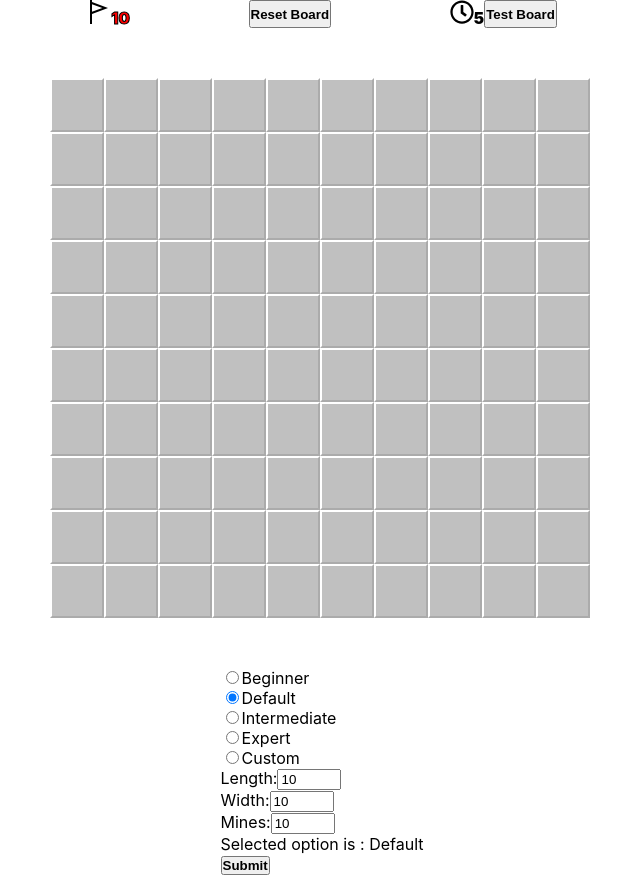
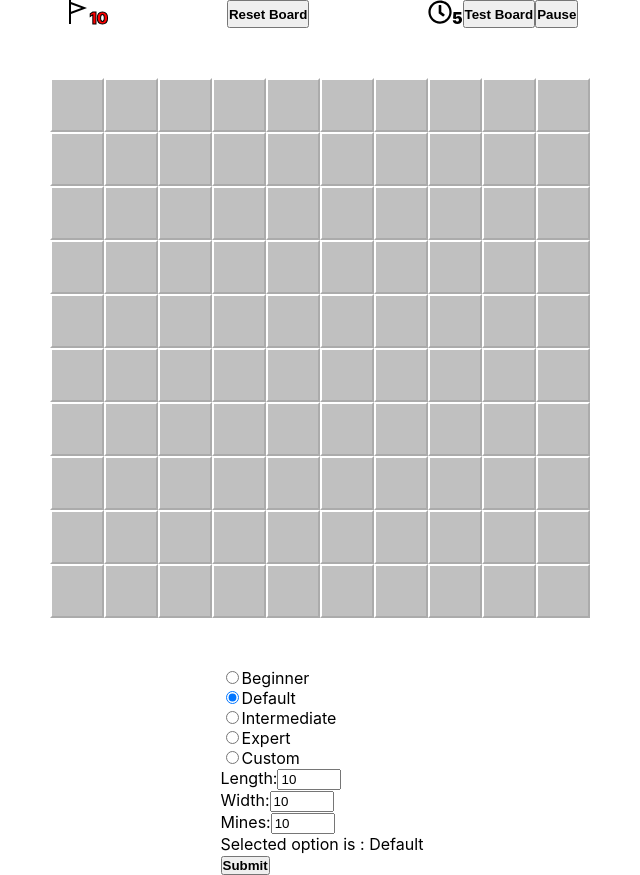
Before and after one commit to jsmithb117/minesweeper, a React (Create React App) app: page / in a window 1280 px wide. Shown: the whole page, without its empty margins (318-958 px from the left). Built offline with nearby package versions, Linux system fonts and the light colour scheme.

Commit message:
Removes an unnecessary import

```diff
--- a/src/components/Display.tsx
+++ b/src/components/Display.tsx
@@ -1,6 +1,6 @@
 import { useDispatch } from 'react-redux';
 import { useAppSelector } from '../features/hooks';
-import { revertBoard, resetWinLoss, setMinesDisplay, testBoard } from '../features/actionCreators';
+import { revertBoard, resetWinLoss, setMinesDisplay, testBoard, pause } from '../features/actionCreators';
 
 const Display = () => {
   const minesDisplay = useAppSelector((state) => state?.form?.minesDisplay);
@@ -16,7 +16,11 @@ const Display = () => {
 
   const testBoardHandler = () => {
     dispatch(testBoard());
-  }
+  };
+  const pauseHandler = () => {
+    dispatch(pause());
+  };
+
   return (
     <div className="appchild display">
       <span className="minesremaining">
@@ -36,6 +40,9 @@ const Display = () => {
       <button id="testBoard" onClick={testBoardHandler}>
         Test Board
       </button>
+      <button id="pause" onClick={pauseHandler}>
+        Pause
+      </button>
     </div>
   );
 };
```
